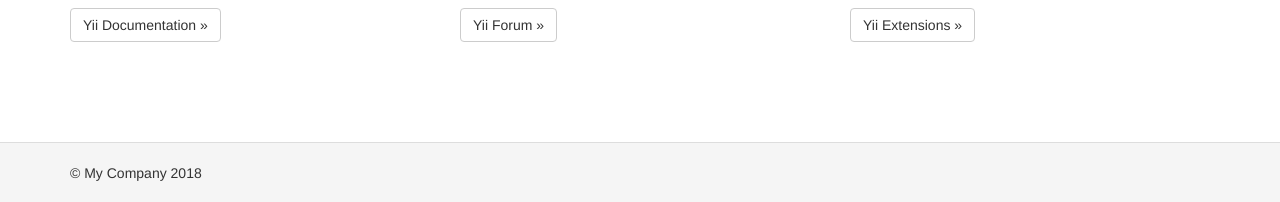
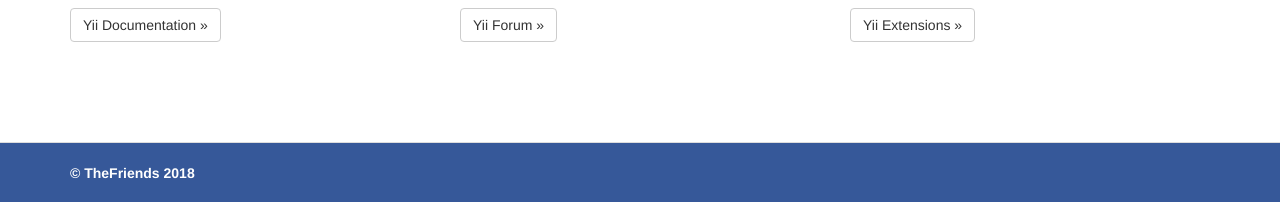
Before and after one commit to oscar490/the_friends, a Yii app: template views/site/index.php in a window 1280 px wide. Shown: the part 598-800 px from the top of the page. Run offline with PHP 8.4 and a stand-in for Yii, Linux system fonts and the light colour scheme; the template is opened without the code that fills it, so the values that code supplies are empty; some libraries are stand-ins or nearby versions.

Commit message:
Diseño de cabecera

```diff
--- a/config/web.php
+++ b/config/web.php
@@ -13,6 +13,7 @@ $config = [
         '@npm'   => '@vendor/npm-asset',
     ],
     'language' => 'es-ES',
+    'name' => 'TheFriends',
     'components' => [
         'request' => [
             // !!! insert a secret key in the following (if it is empty) - this is required by cookie validation
--- a/views/layouts/main.php
+++ b/views/layouts/main.php
@@ -69,9 +69,7 @@ AppAsset::register($this);
 
 <footer class="footer">
     <div class="container">
-        <p class="pull-left">&copy; My Company <?= date('Y') ?></p>
-
-        <p class="pull-right"><?= Yii::powered() ?></p>
+        <p class="pull-left">&copy; TheFriends <?= date('Y') ?></p>
     </div>
 </footer>
 
--- a/views/site/index.php
+++ b/views/site/index.php
@@ -2,7 +2,7 @@
 
 /* @var $this yii\web\View */
 
-$this->title = 'My Yii Application';
+$this->title = 'TheFriends';
 ?>
 <div class="site-index">
 
--- a/web/css/site.css
+++ b/web/css/site.css
@@ -113,3 +113,24 @@ a.desc:after {
 .nav > li > form > button.logout:focus {
     outline: none;
 }
+
+/* Mis estilos */
+
+nav.navbar-inverse, footer.footer {
+    background-color: #365899 !important;
+}
+
+.navbar-brand {
+    font-weight: 600 !important;
+    font-size: 24px !important;
+    color: white !important;
+}
+
+.navbar-inverse .navbar-nav > .active > a {
+    background-color: #7389b5 !important;
+}
+
+ul.navbar-nav > li > a, p.pull-left {
+    font-weight: 600 !important;
+    color: white;
+}
```
